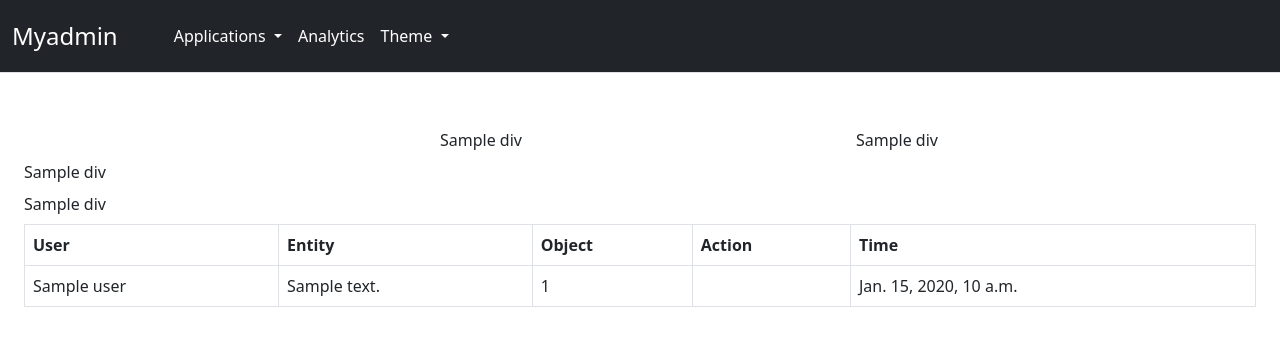
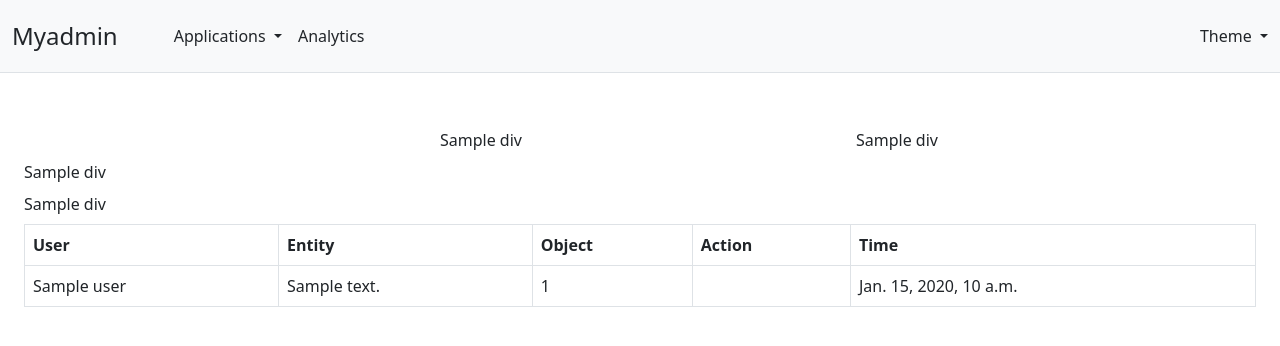
Before and after one commit to Immanuel-supanova/myadmin, a Django app: template myadmin/templates/myadmin/home.html in a window 1280 px wide. Shown: the top 346 px of the page. Run offline with Django 3.2, Linux system fonts and the light colour scheme; the template is opened without the code that fills it: most values are stand-ins (such as "Sample title", 1, 10 or a date in 2020); parts of the project's set-up code (start-up, migrations or seed data) failed here and were passed over; some libraries are stand-ins or nearby versions.

Commit message:
version 0.1.2

```diff
--- a/myadmin/templates/myadmin/base.html
+++ b/myadmin/templates/myadmin/base.html
@@ -11,10 +11,10 @@
 <body>
 <div class="container-fluid">
 
-        <nav class="navbar navbar-expand-md navbar-dark justify-content-center fixed-top py-3 border-bottom bg-dark">
+        <nav class="navbar navbar-expand-md navbar-dark justify-content-center fixed-top py-3 border-bottom bg-body-tertiary">
   <div class="container-fluid">
 
-      <a href="{% url 'myadmin:myadmin' %}" class="nav-brand text-bg-dark text-decoration-none me-5">
+      <a href="{% url 'myadmin:myadmin' %}" class="nav-brand text-body bg-body-tertiary text-decoration-none me-5">
         <span class="fs-4">Myadmin</span>
       </a>
 
@@ -28,7 +28,7 @@
       <ul class="navbar-nav me-auto mb-2 mb-md-0">
 
           <li class="dropdown">
-          <a class="nav-link dropdown-toggle text-bg-dark text-decoration-none" href="#" role="button" data-bs-toggle="dropdown" aria-expanded="false">
+          <a class="nav-link dropdown-toggle text-body bg-body-tertiary text-decoration-none" href="#" role="button" data-bs-toggle="dropdown" aria-expanded="false">
             Applications
           </a>
           <ul class="dropdown-menu">
@@ -40,10 +40,11 @@
 
           {% block nav %}{% endblock %}
 
-          <li><a href="{% url 'myadmin:user_model' user.id %}" class="nav-link text-bg-dark text-decoration-none">Analytics</a></li>
+          <li><a href="{% url 'myadmin:user_model' user.id %}" class="nav-link text-body bg-body-tertiary text-decoration-none">Analytics</a></li>
 
-            <li> <div class="dropdown" id="theme-switcher">
-            <a class="nav-link dropdown-toggle text-bg-dark text-decoration-none" href="#" role="button" id="bd-theme" data-bs-toggle="dropdown" aria-expanded="false">
+      </ul>
+                <div class="dropdown" id="theme-switcher">
+            <a class="nav-link dropdown-toggle text-body bg-body-tertiary text-decoration-none" href="#" role="button" id="bd-theme" data-bs-toggle="dropdown" aria-expanded="false">
                 <span id="bd-theme-text">Theme</span>
             </a>
             <ul class="dropdown-menu" aria-labelledby="bd-theme">
@@ -51,8 +52,7 @@
                 <li> <button class="dropdown-item" type="button" data-bs-theme-value="dark">Dark</button> </li>
                 <li> <button class="dropdown-item" type="button" data-bs-theme-value="auto">Auto</button> </li>
             </ul>
-        </div></li>
-      </ul>
+        </div>
             </div>
   </div>
         </nav>
```
Also changed, not shown: README.md.
